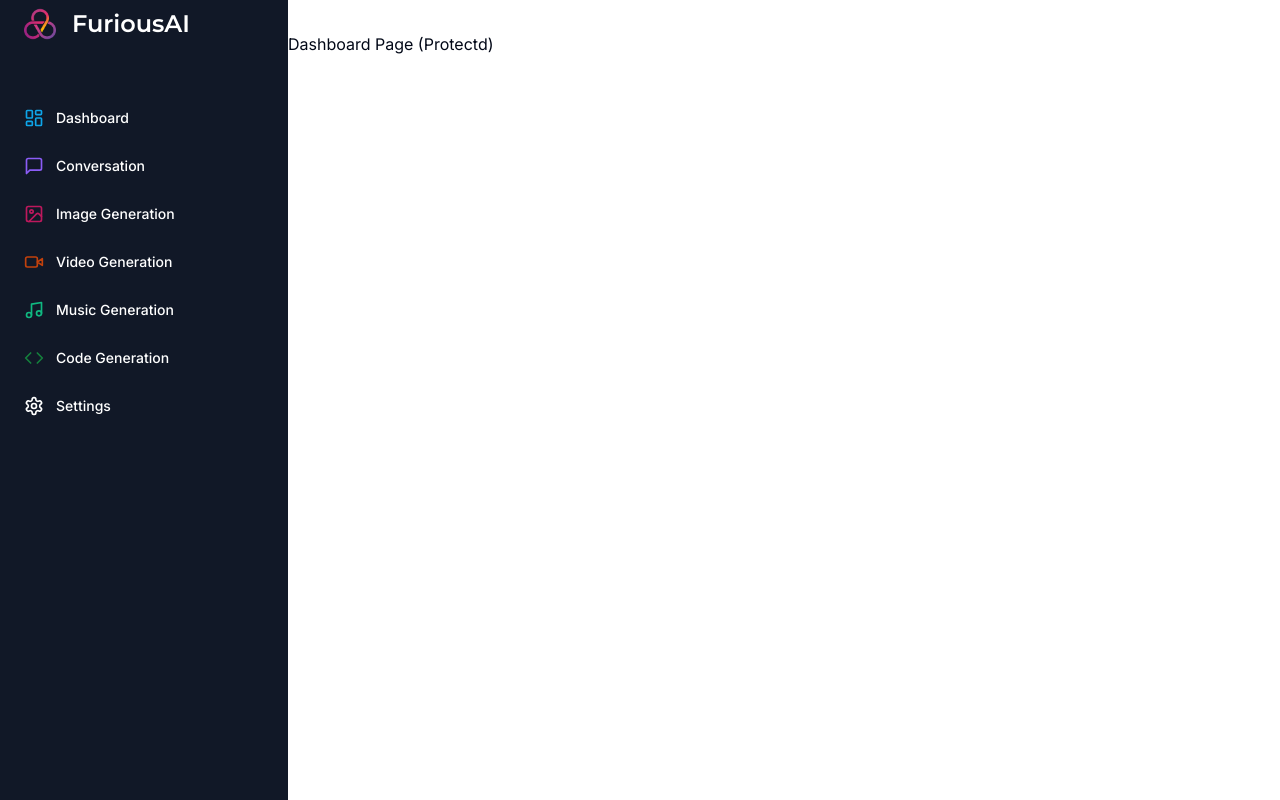
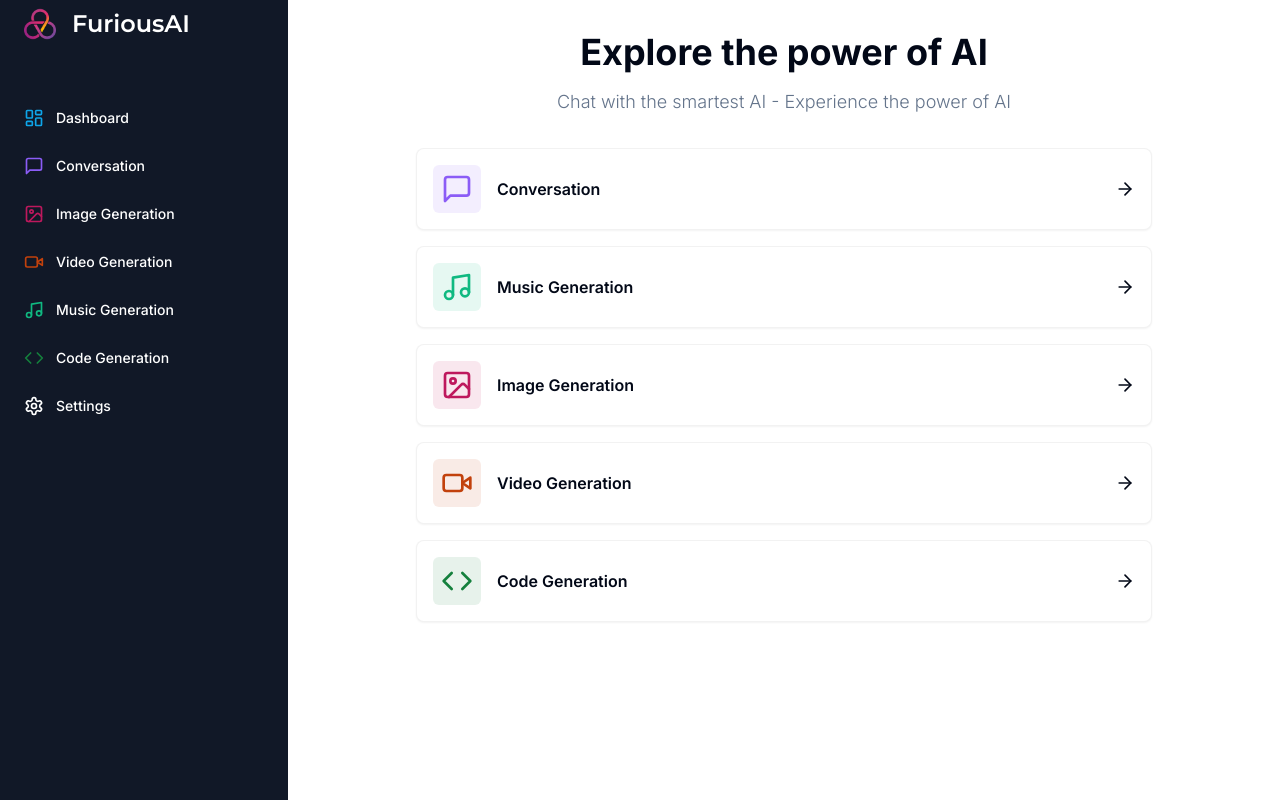
Before and after one commit to avinashhubale/furious-ai, a Next.js app: page /dashboard in a window 1280 px wide. Built offline with nearby package versions, Linux system fonts and the light colour scheme.

Commit message:
Dashboard

```diff
--- a/app/(dashboard)/(routes)/dashboard/page.tsx
+++ b/app/(dashboard)/(routes)/dashboard/page.tsx
@@ -1,7 +1,84 @@
+"use client";
+
+import { useRouter } from "next/navigation";
+import { Card } from "@/components/ui/card";
+import {
+  ArrowRight,
+  Code,
+  ImageIcon,
+  MessageSquare,
+  Music,
+  VideoIcon,
+} from "lucide-react";
+import { cn } from "@/lib/utils";
+
+const tools = [
+  {
+    label: "Conversation",
+    icon: MessageSquare,
+    color: "text-violet-500",
+    bgColor: "bg-violet-500/10",
+    href: "/conversation",
+  },
+  {
+    label: "Music Generation",
+    icon: Music,
+    color: "text-emerald-500",
+    bgColor: "bg-emerald-500/10",
+    href: "/music",
+  },
+  {
+    label: "Image Generation",
+    icon: ImageIcon,
+    color: "text-pink-700",
+    bgColor: "bg-pink-700/10",
+    href: "/image",
+  },
+  {
+    label: "Video Generation",
+    icon: VideoIcon,
+    color: "text-orange-700",
+    bgColor: "bg-orange-700/10",
+    href: "/video",
+  },
+  {
+    label: "Code Generation",
+    icon: Code,
+    color: "text-green-700",
+    bgColor: "bg-green-700/10",
+    href: "/code",
+  },
+];
+
 const DashboardPage = () => {
+  const router = useRouter();
   return (
     <div>
-      <p>Dashboard Page (Protectd)</p>
+      <div className="mb-8 space-y-4">
+        <h2 className="text-2xl md:text-4xl font-bold text-center">
+          Explore the power of AI
+        </h2>
+        <p className="text-muted-foreground font-light text-sm md:text-lg text-center">
+          Chat with the smartest AI - Experience the power of AI
+        </p>
+      </div>
+      <div className="px-4 md:px-20 lg:px-32 space-y-4">
+        {tools.map((tool) => (
+          <Card
+            onClick={() => router.push(tool.href)}
+            key={tool.href}
+            className="p-4 border-black/5 flex items-center justify-between hover:shadow-md transition cursor-pointer"
+          >
+            <div className="flex items-center gap-x-4">
+              <div className={cn("p-2 w-fit rounded-md", tool.bgColor)}>
+                <tool.icon className={cn("w-8 h-8", tool.color)} />
+              </div>
+              <div className="font-semibold">{tool.label}</div>
+            </div>
+            <ArrowRight className="w-5 h-5" />
+          </Card>
+        ))}
+      </div>
     </div>
   );
 };
--- /dev/null
+++ b/components/ui/card.tsx
@@ -0,0 +1,79 @@
+import * as React from "react"
+
+import { cn } from "@/lib/utils"
+
+const Card = React.forwardRef<
+  HTMLDivElement,
+  React.HTMLAttributes<HTMLDivElement>
+>(({ className, ...props }, ref) => (
+  <div
+    ref={ref}
+    className={cn(
+      "rounded-lg border bg-card text-card-foreground shadow-sm",
+      className
+    )}
+    {...props}
+  />
+))
+Card.displayName = "Card"
+
+const CardHeader = React.forwardRef<
+  HTMLDivElement,
+  React.HTMLAttributes<HTMLDivElement>
+>(({ className, ...props }, ref) => (
+  <div
+    ref={ref}
+    className={cn("flex flex-col space-y-1.5 p-6", className)}
+    {...props}
+  />
+))
+CardHeader.displayName = "CardHeader"
+
+const CardTitle = React.forwardRef<
+  HTMLParagraphElement,
+  React.HTMLAttributes<HTMLHeadingElement>
+>(({ className, ...props }, ref) => (
+  <h3
+    ref={ref}
+    className={cn(
+      "text-2xl font-semibold leading-none tracking-tight",
+      className
+    )}
+    {...props}
+  />
+))
+CardTitle.displayName = "CardTitle"
+
+const CardDescription = React.forwardRef<
+  HTMLParagraphElement,
+  React.HTMLAttributes<HTMLParagraphElement>
+>(({ className, ...props }, ref) => (
+  <p
+    ref={ref}
+    className={cn("text-sm text-muted-foreground", className)}
+    {...props}
+  />
+))
+CardDescription.displayName = "CardDescription"
+
+const CardContent = React.forwardRef<
+  HTMLDivElement,
+  React.HTMLAttributes<HTMLDivElement>
+>(({ className, ...props }, ref) => (
+  <div ref={ref} className={cn("p-6 pt-0", className)} {...props} />
+))
+CardContent.displayName = "CardContent"
+
+const CardFooter = React.forwardRef<
+  HTMLDivElement,
+  React.HTMLAttributes<HTMLDivElement>
+>(({ className, ...props }, ref) => (
+  <div
+    ref={ref}
+    className={cn("flex items-center p-6 pt-0", className)}
+    {...props}
+  />
+))
+CardFooter.displayName = "CardFooter"
+
+export { Card, CardHeader, CardFooter, CardTitle, CardDescription, CardContent }
```
